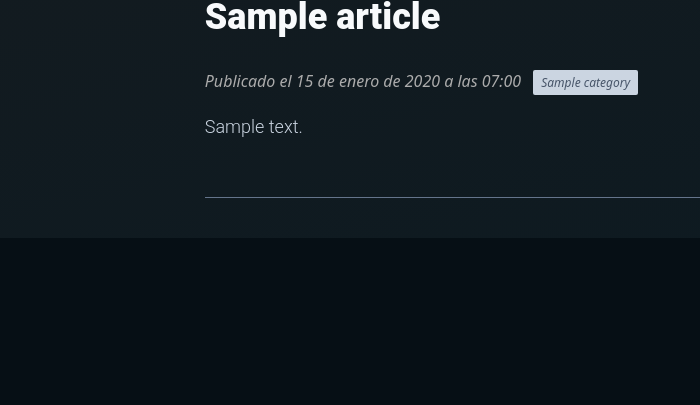
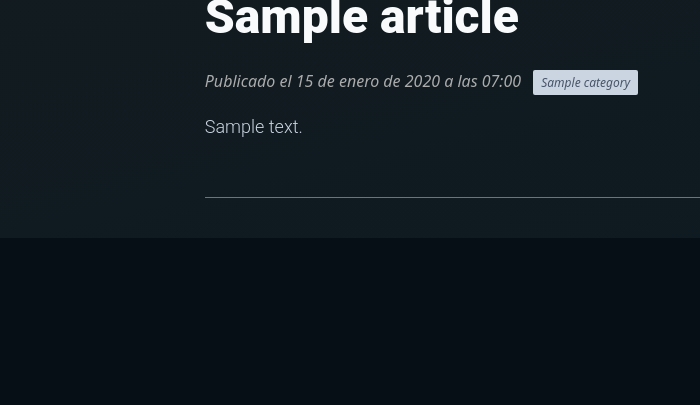
Before and after one commit to Hidrah12/Afterflow, a Django app: template apps/core/templates/index.html in a window 1280 px wide. Shown: the part 395-800 px from the top of the page, without its empty margins (0-700 px from the left). Run offline with Django 4.2, Linux system fonts and the light colour scheme; tables that the repository leaves empty hold one stand-in row (values such as "Sample post"); the template is opened without the code that fills it: values that come from a table or form of the project are taken from there, most other values are stand-ins (such as "Sample title", 1, 10 or a date in 2020); some libraries are stand-ins or nearby versions.

Commit message:
style: se cambio la fuente

```diff
--- a/apps/core/templates/components/articles.html
+++ b/apps/core/templates/components/articles.html
@@ -2,7 +2,7 @@
     <div class="w-[68%] sm:w-[75%]" id="post-container">
         {% for content in articles %}
             <article class="my-14 relative">
-                <h3 class="my-5"><a href="#" class="title text-4xl font-extrabold font-['Roboto'] my-5 hover:text-cyan-400 transition-colors dark:text-slate-50 dark:hover:text-cyan-400 xr:text-[1.3rem]">{{content.title}}</a></h3>
+                <h3 class="my-5"><a href="#" class="title text-5xl sm:text-3xl font-extrabold font-['Roboto'] my-5 hover:text-cyan-400 transition-colors dark:text-slate-50 dark:hover:text-cyan-400 xr:text-[1.3rem]">{{content.title}}</a></h3>
                 <span class="date italic text-[rgb(172,172,172)]">Publicado el {{content.publication_date}} <a href="{{content.category}}" class=" py-1 p-2 ml-2 rounded-sm text-xs font-normal bg-slate-300 text-slate-600 hover:bg-[#d8d8d8]">{{content.category}}</a></span>
                 <p class='text-lg font-light my-5 font-["Roboto"] text-slate-800 dark:text-slate-300 whitespace-pre-wrap'>{{content.summary}}</p>
             </article>
--- a/static/dist/output.css
+++ b/static/dist/output.css
@@ -941,9 +941,9 @@ video {
   font-family: 'Calibri';
 }
 
-.text-4xl {
-  font-size: 2.25rem;
-  line-height: 2.5rem;
+.text-5xl {
+  font-size: 3rem;
+  line-height: 1;
 }
 
 .text-xs {
@@ -1351,6 +1351,11 @@ video {
   .sm\:w-\[75\%\] {
     width: 75%;
   }
+
+  .sm\:text-3xl {
+    font-size: 1.875rem;
+    line-height: 2.25rem;
+  }
 }
 
 @media (max-width: 580px) {
```
